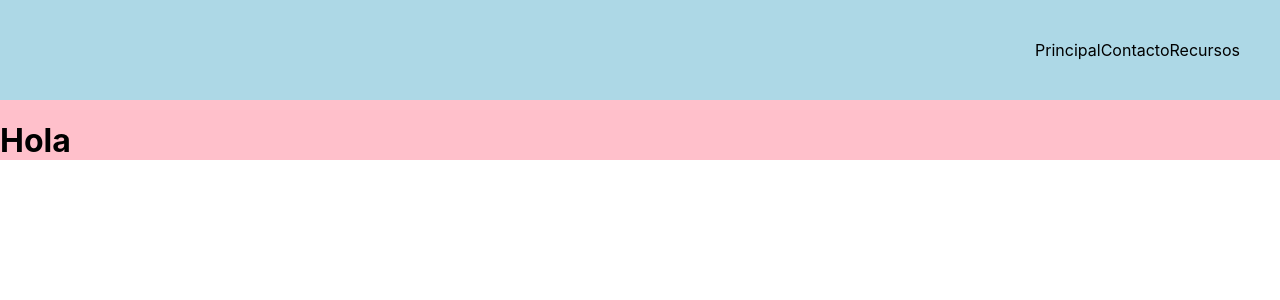
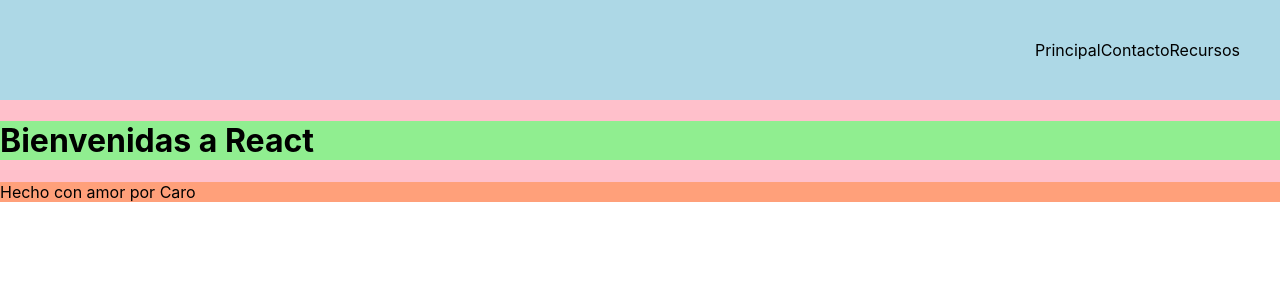
Before and after one commit to Caroraniti/Clase-95-JSX, a React (Create React App) app: page / in a window 1280 px wide. Shown: the top 300 px of the page. Built offline with nearby package versions, Linux system fonts and the light colour scheme.

Commit message:
tercer commit

```diff
--- a/src/App.js
+++ b/src/App.js
@@ -1,11 +1,14 @@
 import "./App.css";
 import Nav from "./componentes/Nav";
+import Main from "./componentes/Main";
+import Footer from "./componentes/Footer";
 
 const App = () => {
   return (
     <div className = "contenedor">
       <Nav></Nav>
-      <h1>Hola</h1>
+      <Main></Main>
+      <Footer></Footer>
     </div>
   )
 }
--- /dev/null
+++ b/src/componentes/Footer.js
@@ -0,0 +1,11 @@
+import "../styles/Footer.css"
+
+const Footer = () => {
+    return (
+        <footer className= "footer">
+            Hecho con amor por Caro
+        </footer>
+    )
+}
+
+export default Footer;
--- /dev/null
+++ b/src/componentes/Main.js
@@ -0,0 +1,12 @@
+import "../styles/Main.css"
+
+const Main = () => {
+    return (
+        <main className = "main">
+            <h1>Bienvenidas a React</h1>
+        </main>
+    )
+}
+
+
+export default Main;
--- /dev/null
+++ b/src/styles/Footer.css
@@ -0,0 +1,3 @@
+.footer {
+    background-color: lightsalmon;
+}
--- /dev/null
+++ b/src/styles/Main.css
@@ -0,0 +1,3 @@
+.main {
+    background-color: lightgreen;
+}
```
